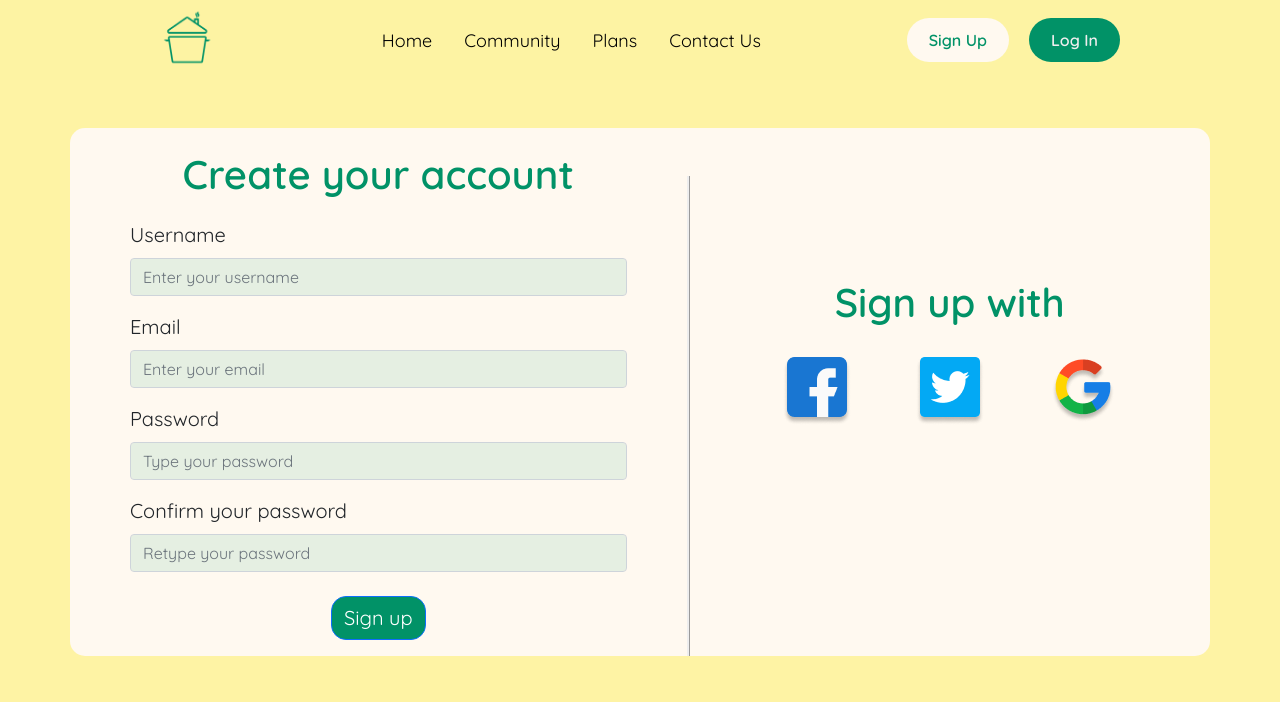
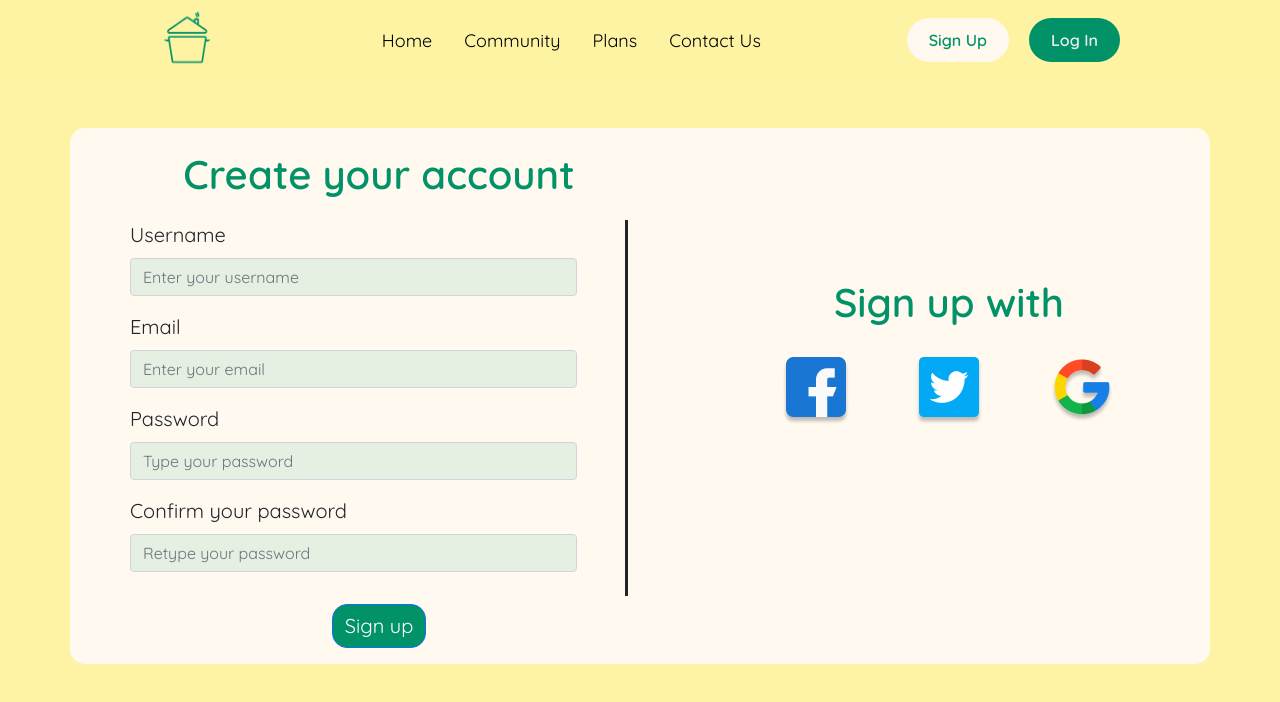
Before and after one commit to BahaBoualii/COOKIINI-front-end, a React (Create React App) app: page /signup in a window 1280 px wide. Shown: the top 702 px of the page. Built offline with nearby package versions, Linux system fonts and the light colour scheme.

Commit message:
enhanced version of  signup page

```diff
--- a/src/pages/signup.js
+++ b/src/pages/signup.js
@@ -9,10 +9,6 @@ import gmailLogo from '../assets/google 1.png';
 
 const Signup = () => {
   return (
-    /*
-         If screen >= md : display on a single row
-         else display on two rows
-    */
     <div className="mt-5 text-center">
       <Container fluid="md" style={{backgroundColor:"#FFF9F0",borderRadius:"15px",}}>
         <Row>
@@ -20,7 +16,7 @@ const Signup = () => {
             <p className='fw-bold fs-1 mt-3' style={{color:"#019267",}}>
               Create your account
             </p>
-            <Form className='text-start'>
+            <Form className='text-start pe-5 pb-2' style={{borderRight:"solid"}}>
               <Form.Group className="mb-3" controlId="formBasicEmail">
                 <Form.Label className="fs-5">Username</Form.Label>
                 <Form.Control style={{backgroundColor:"rgba(1, 146, 103, 0.1)",}} type="text" placeholder="Enter your username" />
@@ -38,15 +34,14 @@ const Signup = () => {
                 <Form.Label className="fs-5">Confirm your password</Form.Label>
                 <Form.Control style={{backgroundColor:"rgba(1, 146, 103, 0.1)",}} type="password" placeholder="Retype your password" />
               </Form.Group>
-              <div className="text-center">
+            </Form>
+            <div className="text-center">
               <Button style={{ backgroundColor: "#019267", color: "eee", borderRadius: "15px" }} className="mb-3 fs-5 mt-2" type="submit">
                 Sign up
               </Button>
               </div>
-
-            </Form>
           </Col>
-          <Col className='text-center fw-bold fs-1 mt-5' style={{ borderLeft: "ridge",color:"#019267",}} >
+          <Col className='text-center fw-bold fs-1 mt-5' style={{ color:"#019267",}} >
             <p className="mt-5 pt-5">Sign up with</p>
             <div className='mt-4'>
                 <Row fluid>
```
